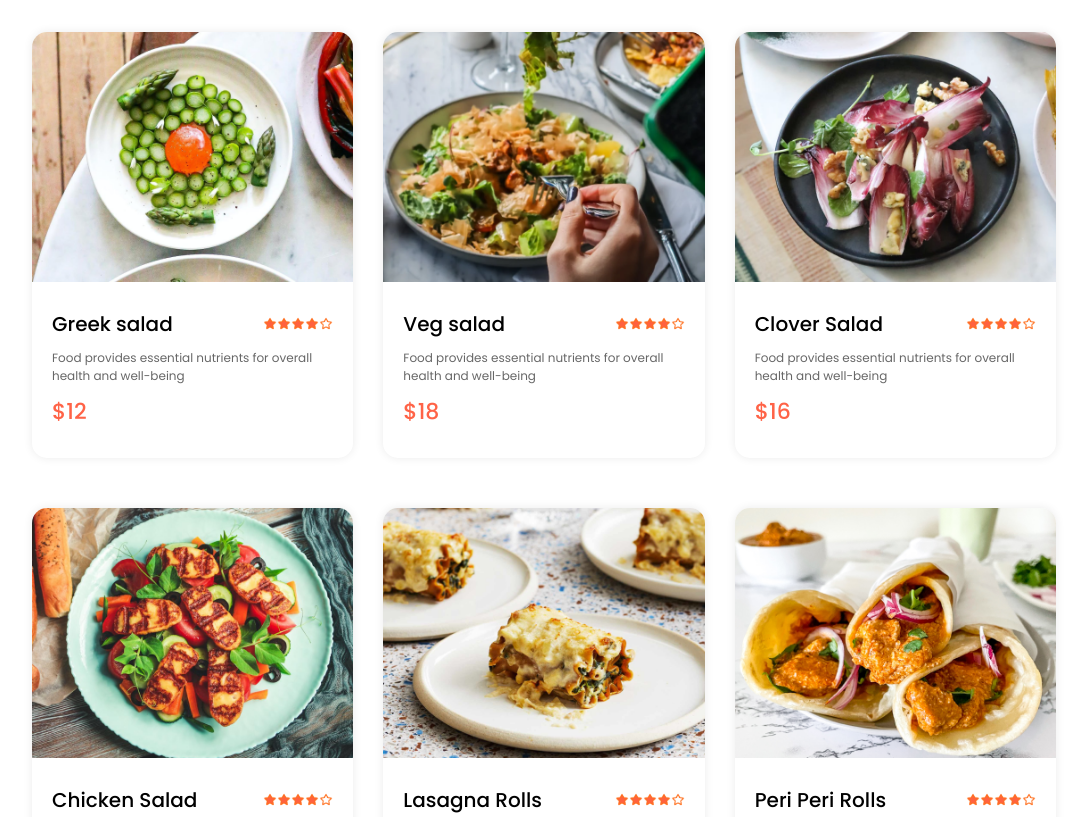
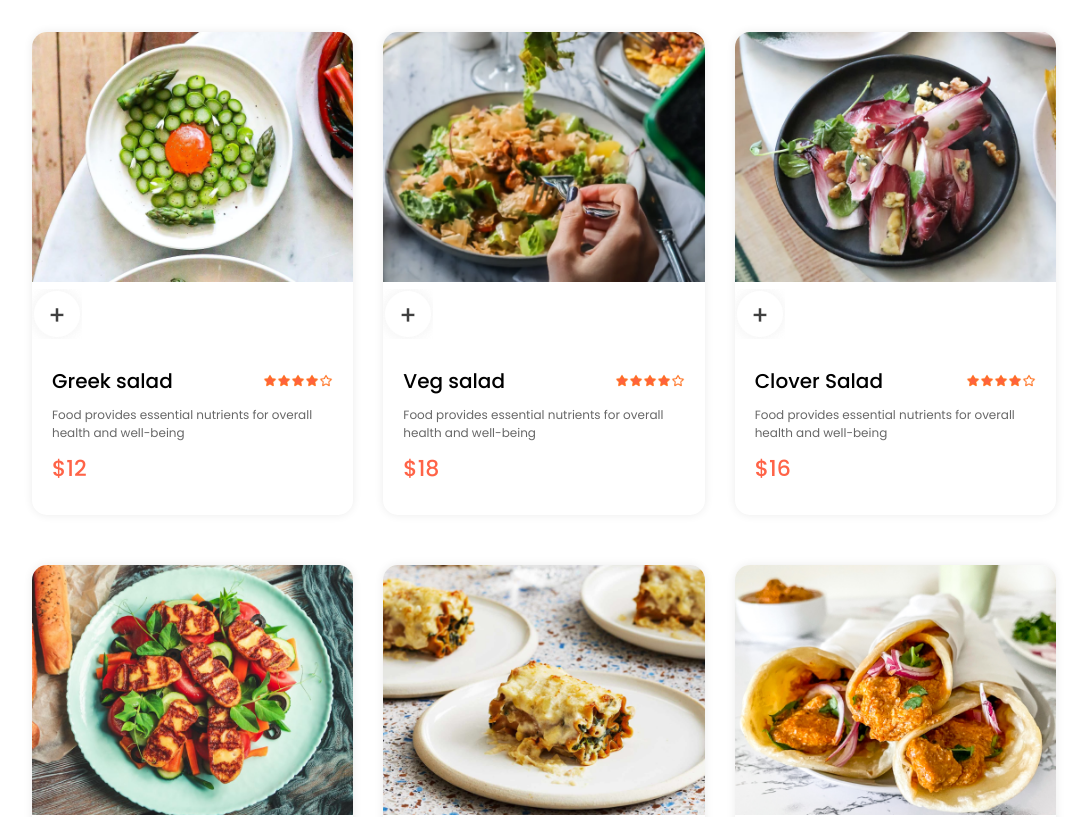
Before and after one commit to creation7654321/food-ordering-react, a React (Vite) app: page / in a window 1280 px wide. Shown: the part 1034-1851 px from the top of the page, without its empty margins (96-1183 px from the left). Built offline with nearby package versions, Linux system fonts and the light colour scheme.

Commit message:
adding an icon below the image so that user and increase or decrease the price of that specific item and the value of that item is changed using setItemCount

```diff
--- a/src/components/FoodItem/FoodItem.jsx
+++ b/src/components/FoodItem/FoodItem.jsx
@@ -1,11 +1,38 @@
-import React from "react";
+import React, { useState } from "react";
 import "./FoodItem.css";
 import { assets } from "../../assets/assets";
 export default function FoodItem({ id, name, price, description, image }) {
+
+
+  const [itemCount, setItemCount] = useState(0)
+
+
   return (
     <div className="food-item">
       <div className="food-item-img-container">
         <img className="food-item-image" src={image} alt="" />
+        {!itemCount
+        ?
+        <img
+        src={assets.add_icon_white}
+        className="add"
+        alt=""
+        onClick={()=>setItemCount(prev=>prev+1)}
+        />
+        :
+        <div className="food-item-counter">
+          <img src={assets.remove_icon_red}
+            onClick={()=>setItemCount(prev=>prev-1)}
+          />
+            {itemCount}
+          <img src={assets.add_icon_green}
+            onClick={()=>setItemCount(prev=>prev+1)}
+          />
+
+
+        </div>
+        }
+
       </div>
       <div className="food-item-info">
         <div className="food-item-name-rating">
```
